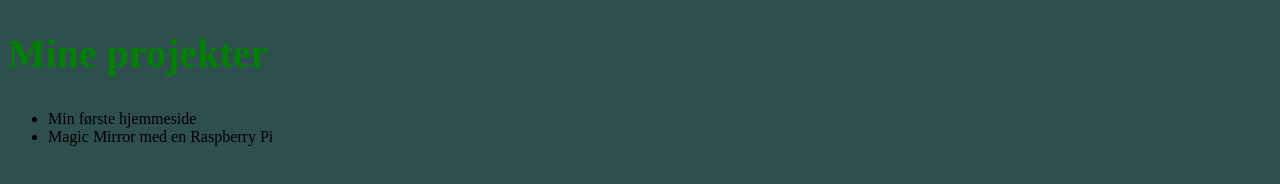
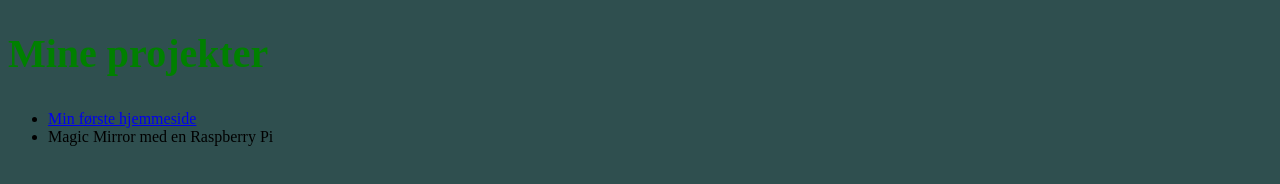
Before and after one commit to Victorlyn2/victorlyn2.github.io, a plain HTML site: page Index.html in a window 1280 px wide. Shown: the part 436-620 px from the top of the page. Drawn offline with Linux system fonts and the light colour scheme; files whose address does not match are found by name.

Commit message:
Update Index.html

```diff
--- a/Index.html
+++ b/Index.html
@@ -30,7 +30,8 @@
         <p class="caption">Herover er et billede af et projekt jeg har haft gang i</p>
         <h2>Mine projekter</h2>
         <ul>
-            <li>Min første hjemmeside</li>
+            <li><a href="https://victorlyn2.github.io/Index.html"
+                target="_blank" title="Går til min første hjemmeside">Min første hjemmeside</a></li>
             <li>Magic Mirror med en Raspberry Pi</li>
         </ul>
     </div>
```
